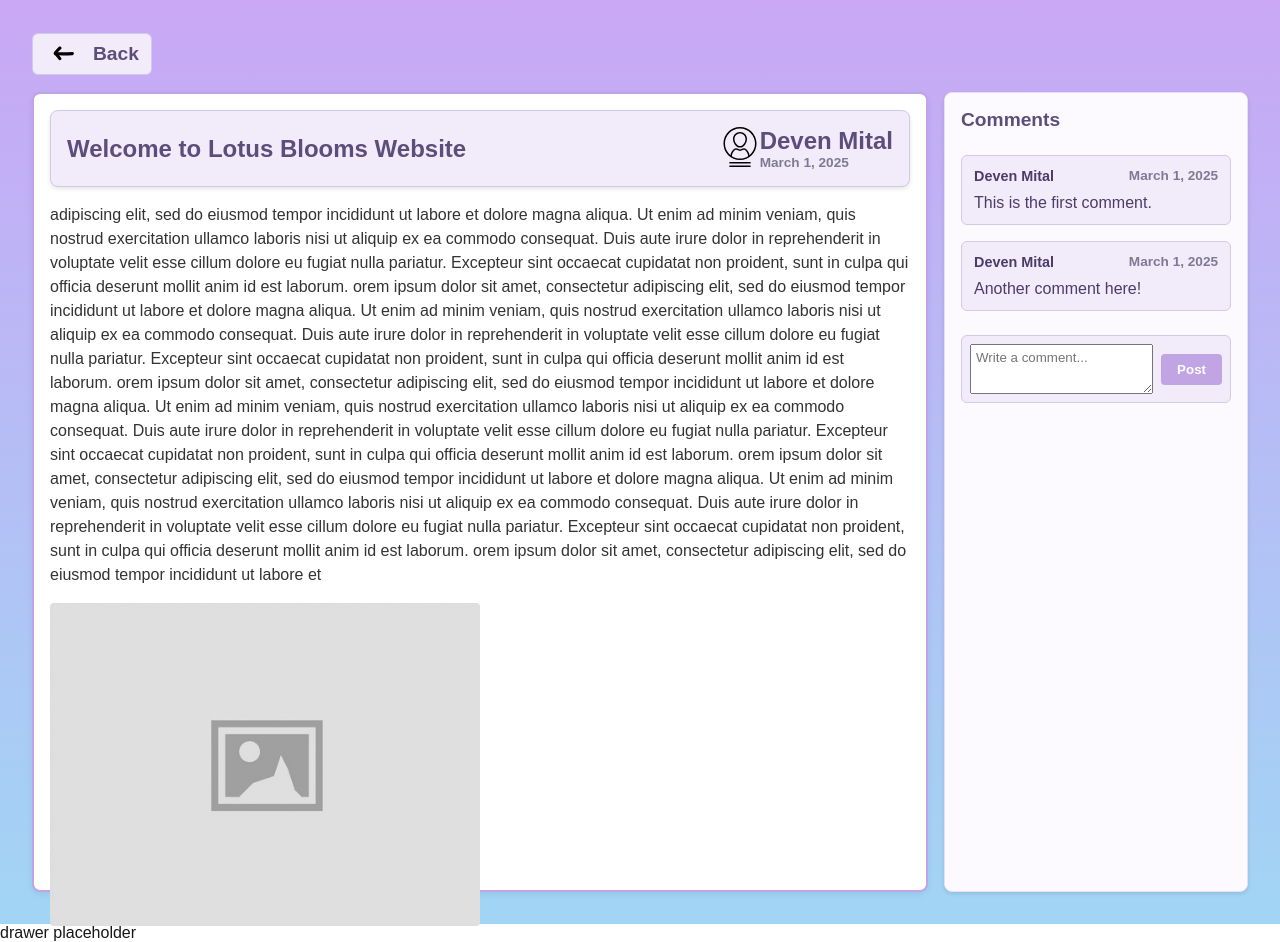
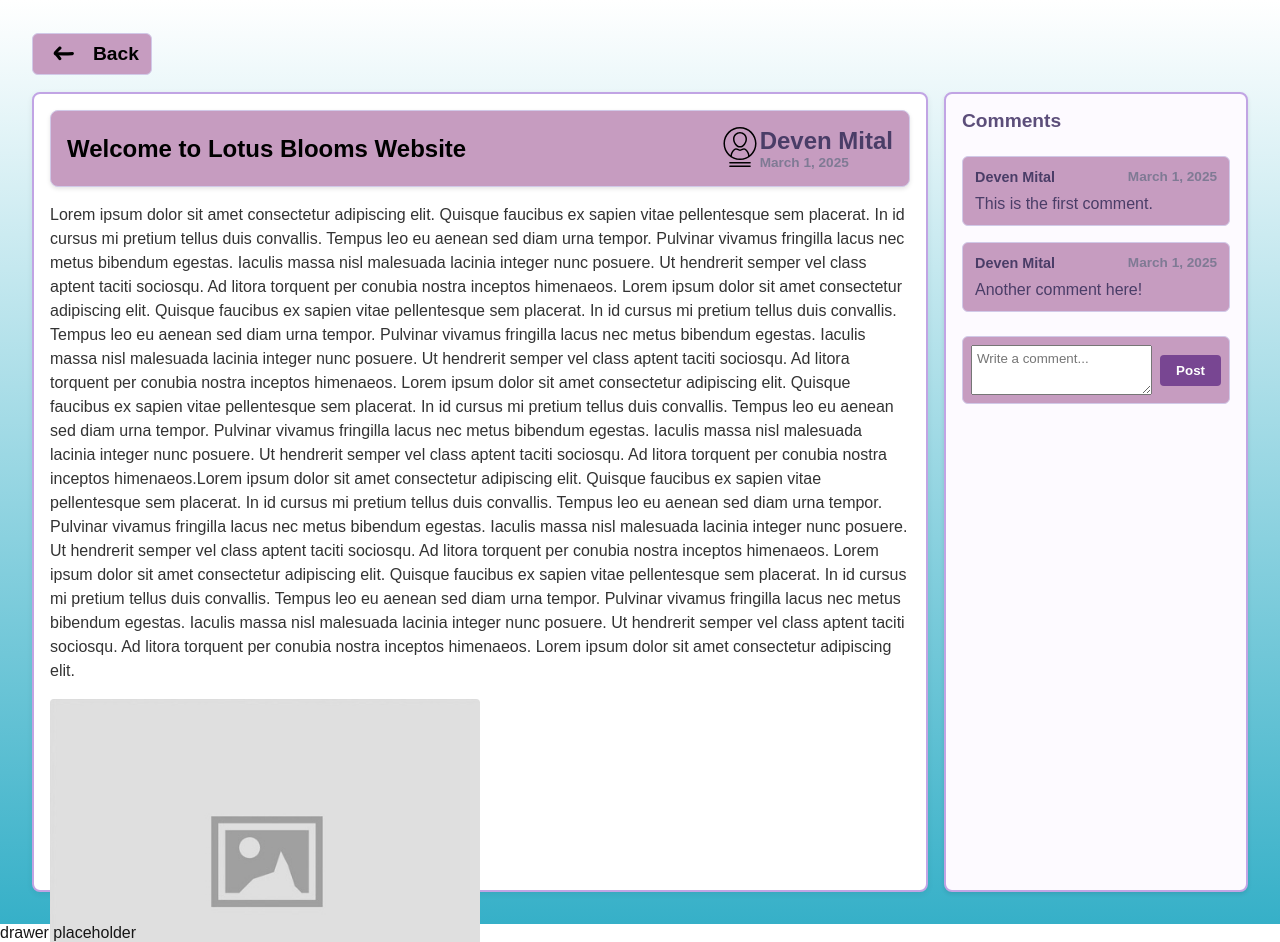
Before and after one commit to laurguo/lotus-bloom-forum, a Next.js app: page /site/1/1 in a window 1280 px wide. Built offline with nearby package versions, Linux system fonts and the light colour scheme.

Commit message:
match coloring to the the rest of the website and lotus bloom color scheme

```diff
--- a/app/components/CommentTab.module.css
+++ b/app/components/CommentTab.module.css
@@ -3,7 +3,7 @@
   display: flex;
   flex-direction: column;
   background-color: #fdfaff;
-  border: 1px solid #e8dff6;
+  border: 2px solid #c1a4e4;
   border-radius: 8px;
   padding: 1rem;
   box-shadow: 0 2px 4px rgba(0, 0, 0, 0.1);
@@ -31,7 +31,7 @@
 .commentBox {
   display: flex;
   flex-direction: column;
-  background-color: #f1ebfa;
+  background-color: #c69cc0;
   border: 1px solid #d1c9e8;
   border-radius: 6px;
   padding: 0.75rem;
@@ -67,7 +67,7 @@
   display: flex;
   flex-direction: row;
   gap: 0.5rem;
-  background-color: #f1ebfa;
+  background-color: #c69cc0;
   border: 1px solid #d1c9e8;
   border-radius: 6px;
   padding: 0.5rem;
@@ -84,7 +84,7 @@
 }
 
 .commentInput button {
-  background-color: #c1a4e4;
+  background-color: #784692;
   border: none;
   padding: 0.5rem 1rem;
   border-radius: 4px;
--- a/app/site/[site]/[post_id]/page.js
+++ b/app/site/[site]/[post_id]/page.js
@@ -30,7 +30,7 @@
       <div className={styles.flexContainer}>
         <div className={styles.textbox}>
           <div className={styles.userTag}>
-            <h1>Welcome to Lotus Blooms Website</h1>
+            <h1 className={styles.title}>Welcome to Lotus Blooms Website</h1>
 
             <div className={styles.userProfile}>
               <Image
@@ -47,35 +47,41 @@
           </div>
 
           <p>
-            adipiscing elit, sed do eiusmod tempor incididunt ut labore et
-            dolore magna aliqua. Ut enim ad minim veniam, quis nostrud
-            exercitation ullamco laboris nisi ut aliquip ex ea commodo
-            consequat. Duis aute irure dolor in reprehenderit in voluptate velit
-            esse cillum dolore eu fugiat nulla pariatur. Excepteur sint occaecat
-            cupidatat non proident, sunt in culpa qui officia deserunt mollit
-            anim id est laborum. orem ipsum dolor sit amet, consectetur
-            adipiscing elit, sed do eiusmod tempor incididunt ut labore et
-            dolore magna aliqua. Ut enim ad minim veniam, quis nostrud
-            exercitation ullamco laboris nisi ut aliquip ex ea commodo
-            consequat. Duis aute irure dolor in reprehenderit in voluptate velit
-            esse cillum dolore eu fugiat nulla pariatur. Excepteur sint occaecat
-            cupidatat non proident, sunt in culpa qui officia deserunt mollit
-            anim id est laborum. orem ipsum dolor sit amet, consectetur
-            adipiscing elit, sed do eiusmod tempor incididunt ut labore et
-            dolore magna aliqua. Ut enim ad minim veniam, quis nostrud
-            exercitation ullamco laboris nisi ut aliquip ex ea commodo
-            consequat. Duis aute irure dolor in reprehenderit in voluptate velit
-            esse cillum dolore eu fugiat nulla pariatur. Excepteur sint occaecat
-            cupidatat non proident, sunt in culpa qui officia deserunt mollit
-            anim id est laborum. orem ipsum dolor sit amet, consectetur
-            adipiscing elit, sed do eiusmod tempor incididunt ut labore et
-            dolore magna aliqua. Ut enim ad minim veniam, quis nostrud
-            exercitation ullamco laboris nisi ut aliquip ex ea commodo
-            consequat. Duis aute irure dolor in reprehenderit in voluptate velit
-            esse cillum dolore eu fugiat nulla pariatur. Excepteur sint occaecat
-            cupidatat non proident, sunt in culpa qui officia deserunt mollit
-            anim id est laborum. orem ipsum dolor sit amet, consectetur
-            adipiscing elit, sed do eiusmod tempor incididunt ut labore et
+            Lorem ipsum dolor sit amet consectetur adipiscing elit. Quisque
+            faucibus ex sapien vitae pellentesque sem placerat. In id cursus mi
+            pretium tellus duis convallis. Tempus leo eu aenean sed diam urna
+            tempor. Pulvinar vivamus fringilla lacus nec metus bibendum egestas.
+            Iaculis massa nisl malesuada lacinia integer nunc posuere. Ut
+            hendrerit semper vel class aptent taciti sociosqu. Ad litora
+            torquent per conubia nostra inceptos himenaeos. Lorem ipsum dolor
+            sit amet consectetur adipiscing elit. Quisque faucibus ex sapien
+            vitae pellentesque sem placerat. In id cursus mi pretium tellus duis
+            convallis. Tempus leo eu aenean sed diam urna tempor. Pulvinar
+            vivamus fringilla lacus nec metus bibendum egestas. Iaculis massa
+            nisl malesuada lacinia integer nunc posuere. Ut hendrerit semper vel
+            class aptent taciti sociosqu. Ad litora torquent per conubia nostra
+            inceptos himenaeos. Lorem ipsum dolor sit amet consectetur
+            adipiscing elit. Quisque faucibus ex sapien vitae pellentesque sem
+            placerat. In id cursus mi pretium tellus duis convallis. Tempus leo
+            eu aenean sed diam urna tempor. Pulvinar vivamus fringilla lacus nec
+            metus bibendum egestas. Iaculis massa nisl malesuada lacinia integer
+            nunc posuere. Ut hendrerit semper vel class aptent taciti sociosqu.
+            Ad litora torquent per conubia nostra inceptos himenaeos.Lorem ipsum
+            dolor sit amet consectetur adipiscing elit. Quisque faucibus ex
+            sapien vitae pellentesque sem placerat. In id cursus mi pretium
+            tellus duis convallis. Tempus leo eu aenean sed diam urna tempor.
+            Pulvinar vivamus fringilla lacus nec metus bibendum egestas. Iaculis
+            massa nisl malesuada lacinia integer nunc posuere. Ut hendrerit
+            semper vel class aptent taciti sociosqu. Ad litora torquent per
+            conubia nostra inceptos himenaeos. Lorem ipsum dolor sit amet
+            consectetur adipiscing elit. Quisque faucibus ex sapien vitae
+            pellentesque sem placerat. In id cursus mi pretium tellus duis
+            convallis. Tempus leo eu aenean sed diam urna tempor. Pulvinar
+            vivamus fringilla lacus nec metus bibendum egestas. Iaculis massa
+            nisl malesuada lacinia integer nunc posuere. Ut hendrerit semper vel
+            class aptent taciti sociosqu. Ad litora torquent per conubia nostra
+            inceptos himenaeos. Lorem ipsum dolor sit amet consectetur
+            adipiscing elit.
           </p>
           <img src={"/placeholder.jpg"} width="50%" />
         </div>
--- a/app/site/[site]/[post_id]/page.module.css
+++ b/app/site/[site]/[post_id]/page.module.css
@@ -2,7 +2,7 @@
   min-height: 100vh;
   display: flex;
   flex-direction: column;
-  background: linear-gradient(180deg, #c9a7f5 0%, #a1d5f5 100%);
+  background: linear-gradient(to bottom, #ffffff, #36b0c8);
   padding: 2rem;
   box-sizing: border-box;
   font-family: sans-serif;
@@ -19,7 +19,7 @@
   margin-left: 0.5rem;
   font-size: 1.2rem;
   font-weight: 600;
-  color: #5c4e7a;
+  color: #000000;
 }
 
 .flexContainer {
@@ -32,7 +32,7 @@
   display: flex;
   flex-direction: row;
   align-items: center;
-  background-color: #f1ebfa;
+  background-color: #c69cc0;
   border: 1px solid #d1c9e8;
   border-radius: 8px;
   padding: 1rem;
@@ -44,7 +44,6 @@
 .userTag h1 {
   margin: 0.5rem 0 0.25rem 0;
   font-size: 1rem;
-  color: #4a3d67;
 }
 
 .userTag h2 {
@@ -56,6 +55,7 @@
   display: flex;
   flex-direction: row;
 }
+
 .textbox {
   flex: 1;
   background-color: #ffffff;
@@ -72,7 +72,6 @@
 .textbox h1 {
   margin: 0;
   font-size: 1.5rem;
-  color: #5c4e7a;
 }
 
 .textbox p {
@@ -86,11 +85,12 @@
   border-radius: 4px;
   object-fit: cover;
 }
-
+.title {
+  color: #000000;
+}
 .comments {
   width: 25%;
   background-color: #fdfaff;
-  border: 1px solid #e8dff6;
   border-radius: 8px;
   padding: 1rem;
   box-shadow: 0 2px 4px rgba(0, 0, 0, 0.1);
@@ -122,6 +122,7 @@
 .userBox {
   display: flex;
   flex-direction: column;
+  color: #4a3d67;
 }
 .commentTag {
   display: flex;
@@ -137,7 +138,7 @@
   display: flex;
   flex-direction: row;
   align-items: center;
-  background-color: #f1ebfa;
+  background-color: #c69cc0;
   border: 1px solid #d1c9e8;
   border-radius: 6px;
   padding-left: 0.75rem;
```
